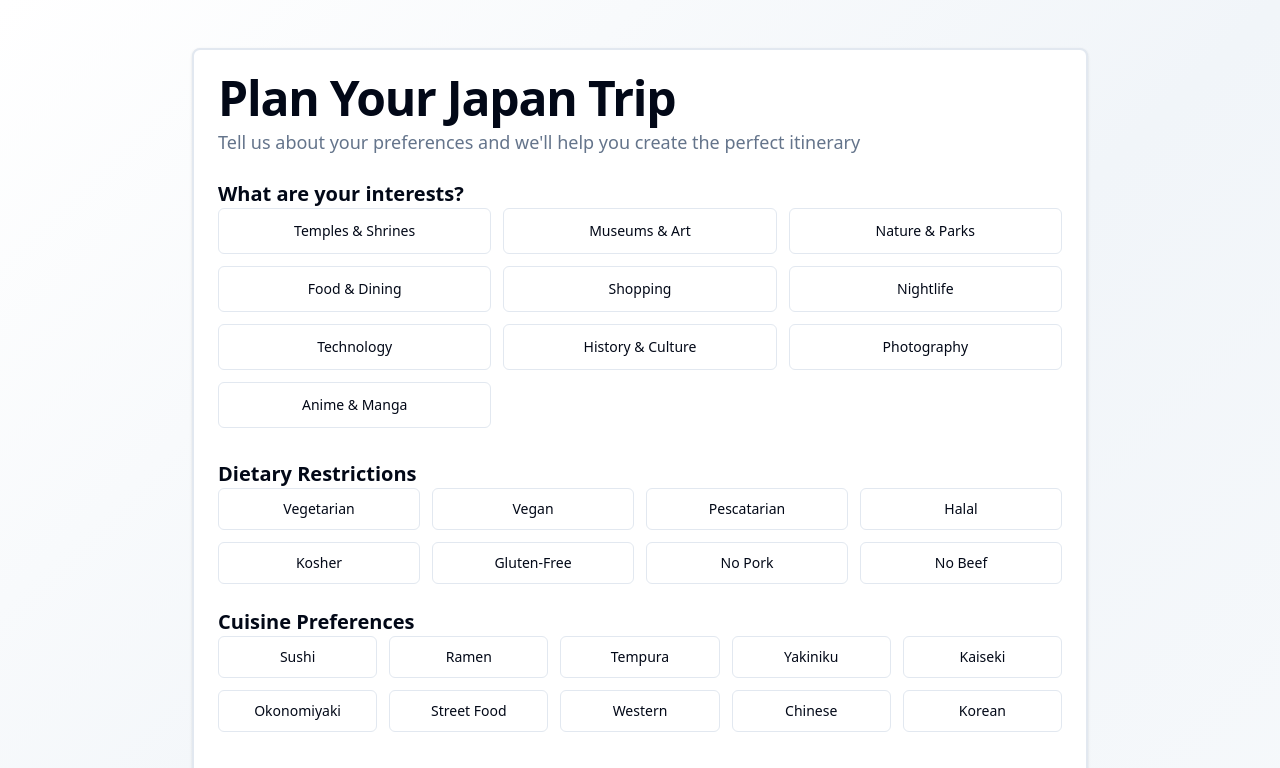
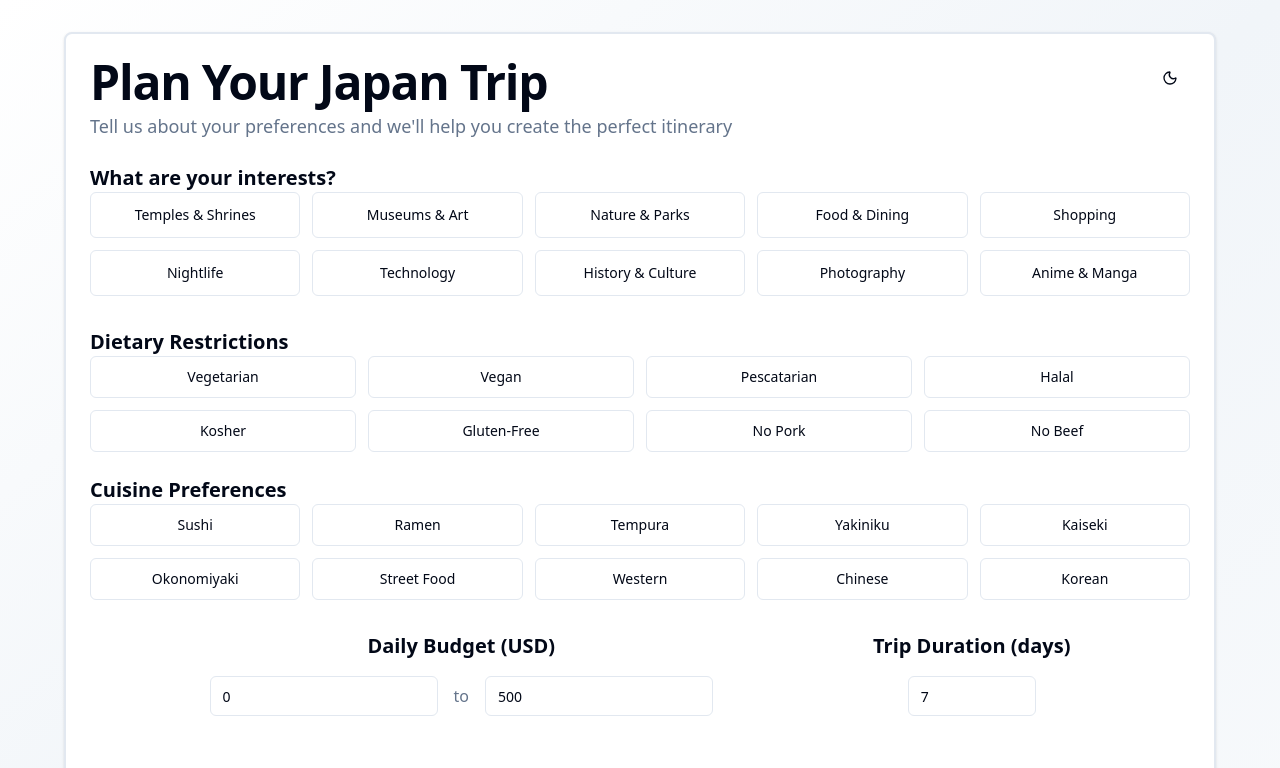
Before and after one commit to SagiTheDagi/japlan, a React app in the folder frontend/: page / in a window 1280 px wide. Shown: the top 768 px of the page. Built offline with nearby package versions, Linux system fonts and the light colour scheme; no server answers; the HTML template or start-up script is replaced by a standard one.

Commit message:
toggled dark and light modes

```diff
--- a/frontend/src/pages/PreferencesPage.tsx
+++ b/frontend/src/pages/PreferencesPage.tsx
@@ -1,4 +1,4 @@
-import { useState, type FormEvent } from 'react';
+import { useState, useEffect, type FormEvent } from 'react';
 import { useNavigate } from 'react-router-dom';
 import type { UserPreferences } from '../types';
 import { Button } from '@/components/ui/button';
@@ -6,6 +6,7 @@ import { Input } from '@/components/ui/input';
 import { Label } from '@/components/ui/label';
 import { Card, CardContent, CardDescription, CardHeader, CardTitle } from '@/components/ui/card';
 import { cn } from '@/lib/utils';
+import { Sun, Moon } from 'lucide-react';
 
 // --- Constants ---
 const HOBBY_OPTIONS = [
@@ -33,7 +34,6 @@ const TRAVEL_STYLES = [
 ] as const;
 
 // --- Initial State Helper ---
-// Defining this avoids "undefined" checks throughout the code
 const INITIAL_STATE: UserPreferences = {
   hobbies: [],
   foodPreferences: {
@@ -48,8 +48,34 @@ const INITIAL_STATE: UserPreferences = {
 export default function PreferencesPage() {
   const navigate = useNavigate();
   const [formData, setFormData] = useState<UserPreferences>(INITIAL_STATE);
+  const [isDarkMode, setIsDarkMode] = useState(false);
 
-  // Generic array toggle helper
+  useEffect(() => {
+    const isDark = localStorage.theme === 'dark' ||
+      (!('theme' in localStorage) && window.matchMedia('(prefers-color-scheme: dark)').matches);
+
+    setIsDarkMode(isDark);
+    if (isDark) {
+      document.documentElement.classList.add('dark');
+    } else {
+      document.documentElement.classList.remove('dark');
+    }
+  }, []);
+
+  const toggleTheme = () => {
+    setIsDarkMode((prev) => {
+      const newMode = !prev;
+      if (newMode) {
+        document.documentElement.classList.add('dark');
+        localStorage.theme = 'dark';
+      } else {
+        document.documentElement.classList.remove('dark');
+        localStorage.theme = 'light';
+      }
+      return newMode;
+    });
+  };
+
   const toggleItem = (currentList: string[], item: string) => {
     return currentList.includes(item)
       ? currentList.filter((i) => i !== item)
@@ -88,22 +114,35 @@ export default function PreferencesPage() {
   };
 
   return (
-    <div className="min-h-screen bg-linear-to-br from-background via-(--muted) to-(--muted)/50 py-12 px-4">
-      <div className="max-w-4xl mx-auto">
+    <div className="min-h-screen bg-linear-to-br from-(--background) via-(--muted) to-(--muted)/50 py-8 px-4">
+      <div className="max-w-6xl mx-auto">
         <Card className="border-2 shadow-sm">
-          <CardHeader>
+          <CardHeader className="flex flex-row items-start justify-between space-y-0 pb-6">
+            <div className="space-y-1.5">
               <CardTitle className="text-4xl md:text-5xl">Plan Your Japan Trip</CardTitle>
               <CardDescription className="text-lg">
                 Tell us about your preferences and we'll help you create the perfect itinerary
               </CardDescription>
+            </div>
+
+            <Button
+              variant="ghost"
+              size="icon"
+              onClick={toggleTheme}
+              className="shrink-0 ml-4"
+              title="Toggle theme"
+            >
+              {isDarkMode ? <Sun className="h-5 w-5" /> : <Moon className="h-5 w-5" />}
+            </Button>
           </CardHeader>
+
           <CardContent>
             <form onSubmit={handleSubmit} className="space-y-8">
 
               {/* Hobbies Section */}
               <div className="space-y-4">
                 <Label className="text-xl font-semibold">What are your interests?</Label>
-                <div className="grid grid-cols-2 md:grid-cols-3 gap-3">
+                <div className="grid grid-cols-2 md:grid-cols-5 gap-3">
                   {HOBBY_OPTIONS.map((hobby) => {
                     const isSelected = formData.hobbies.includes(hobby);
                     return (
@@ -178,8 +217,9 @@ export default function PreferencesPage() {
                 </div>
               </div>
 
+              <div className="space-y-4 flex justify-center gap-40">
                 {/* Budget Range */}
-              <div className="space-y-4">
+                <div className="space-y-4 flex flex-col items-center">
                   <Label htmlFor="budget-min" className="text-xl font-semibold">Daily Budget (USD)</Label>
                   <div className="flex items-center gap-4">
                     <Input
@@ -203,8 +243,8 @@ export default function PreferencesPage() {
                 </div>
 
                 {/* Trip Duration */}
-              <div className="space-y-4">
-                <Label htmlFor="duration" className="text-xl font-semibold">Trip Duration (days)</Label>
+                <div className="space-y-4 flex flex-col items-center">
+                  <Label htmlFor="duration" className="text-xl font-semibold text-center">Trip Duration (days)</Label>
                   <Input
                     id="duration"
                     type="number"
@@ -215,9 +255,9 @@ export default function PreferencesPage() {
                     className="w-32"
                   />
                 </div>
-
+              </div>
               {/* Travel Style */}
-              <div className="space-y-4">
+              <div className="space-y-2">
                 <Label className="text-xl font-semibold">Travel Style</Label>
                 <div className="grid grid-cols-2 md:grid-cols-5 gap-3">
                   {TRAVEL_STYLES.map((style) => {
@@ -242,7 +282,7 @@ export default function PreferencesPage() {
               </div>
 
               {/* Submit Button */}
-              <div className="pt-6">
+              <div className="pt-4">
                 <Button type="submit" size="lg" className="w-full text-lg font-semibold bg-(--primary)">
                   Start Planning Your Trip →
                 </Button>
--- a/frontend/src/pages/SandboxPage.tsx
+++ b/frontend/src/pages/SandboxPage.tsx
@@ -9,6 +9,7 @@ import { sampleActivities, sampleRestaurants } from '../data/sampleData';
 import { api } from '../services/api';
 import { Button } from '@/components/ui/button';
 import { Card, CardDescription, CardHeader, CardTitle } from '@/components/ui/card';
+import { Sun, Moon } from 'lucide-react';
 
 export default function SandboxPage() {
   const navigate = useNavigate();
@@ -17,8 +18,35 @@ export default function SandboxPage() {
   const [isSaving, setIsSaving] = useState(false);
   const [saveMessage, setSaveMessage] = useState<string | null>(null);
 
+  const [isDarkMode, setIsDarkMode] = useState(false);
+
   useEffect(() => {
-    // Load preferences from localStorage
+    const isDark = localStorage.theme === 'dark' ||
+      (!('theme' in localStorage) && window.matchMedia('(prefers-color-scheme: dark)').matches);
+
+    setIsDarkMode(isDark);
+    if (isDark) {
+      document.documentElement.classList.add('dark');
+    } else {
+      document.documentElement.classList.remove('dark');
+    }
+  }, []);
+
+  const toggleTheme = () => {
+    setIsDarkMode((prev) => {
+      const newMode = !prev;
+      if (newMode) {
+        document.documentElement.classList.add('dark');
+        localStorage.theme = 'dark';
+      } else {
+        document.documentElement.classList.remove('dark');
+        localStorage.theme = 'light';
+      }
+      return newMode;
+    });
+  };
+
+  useEffect(() => {
     const savedPreferences = localStorage.getItem('userPreferences');
     const savedPlanId = localStorage.getItem('savedPlanId');
 
@@ -27,18 +55,15 @@ export default function SandboxPage() {
         const prefs = JSON.parse(savedPreferences);
         setPreferences(prefs);
 
-        // Try to load existing plan from backend
         if (savedPlanId) {
           api.getPlan(savedPlanId)
             .then((loadedPlan) => {
               setPlan(loadedPlan);
             })
             .catch(() => {
-              // If plan doesn't exist, create new one
               initializeNewPlan(prefs);
             });
         } else {
-          // Initialize new plan with calendar days
           initializeNewPlan(prefs);
         }
       } catch (error) {
@@ -71,10 +96,8 @@ export default function SandboxPage() {
 
       const updatedDays = prevPlan.days.map((d) => {
         if (d.day === day) {
-          // Check if item already exists (prevent duplicates)
           const existingItem = d.items.find((i) => i.id === item.id);
           if (existingItem) {
-            // Update existing item's time slot
             return {
               ...d,
               items: d.items.map((i) =>
@@ -82,7 +105,6 @@ export default function SandboxPage() {
               ),
             };
           }
-          // Add new item
           return {
             ...d,
             items: [...d.items, item],
@@ -132,10 +154,8 @@ export default function SandboxPage() {
       let savedPlan: Plan;
 
       if (savedPlanId && plan.id) {
-        // Update existing plan
         savedPlan = await api.updatePlan(savedPlanId, plan);
       } else {
-        // Create new plan
         savedPlan = await api.createPlan(plan);
         localStorage.setItem('savedPlanId', savedPlan.id || '');
       }
@@ -198,6 +218,15 @@ export default function SandboxPage() {
                   {saveMessage}
                 </div>
               )}
+              <Button
+                variant="ghost"
+                size="icon"
+                onClick={toggleTheme}
+                title="Toggle theme"
+              >
+                {isDarkMode ? <Sun className="h-5 w-5" /> : <Moon className="h-5 w-5" />}
+              </Button>
+
               <Button variant="outline" onClick={() => navigate('/')}>
                 Edit Preferences
               </Button>
@@ -209,15 +238,12 @@ export default function SandboxPage() {
         </CardHeader>
       </Card>
 
-      {/* Main Content */}
       <div className="flex-1 flex overflow-hidden">
-        {/* Block Palette */}
         <BlockPalette
           activities={sampleActivities}
           restaurants={sampleRestaurants}
         />
 
-        {/* Calendar Grid */}
         <div className="flex-1 overflow-auto">
           <CalendarGrid
             days={plan.days}
```
Also changed, not shown: 1 other file (tests, documents, lock files or other folders). Lines whose indentation alone changed are shown as unchanged.
